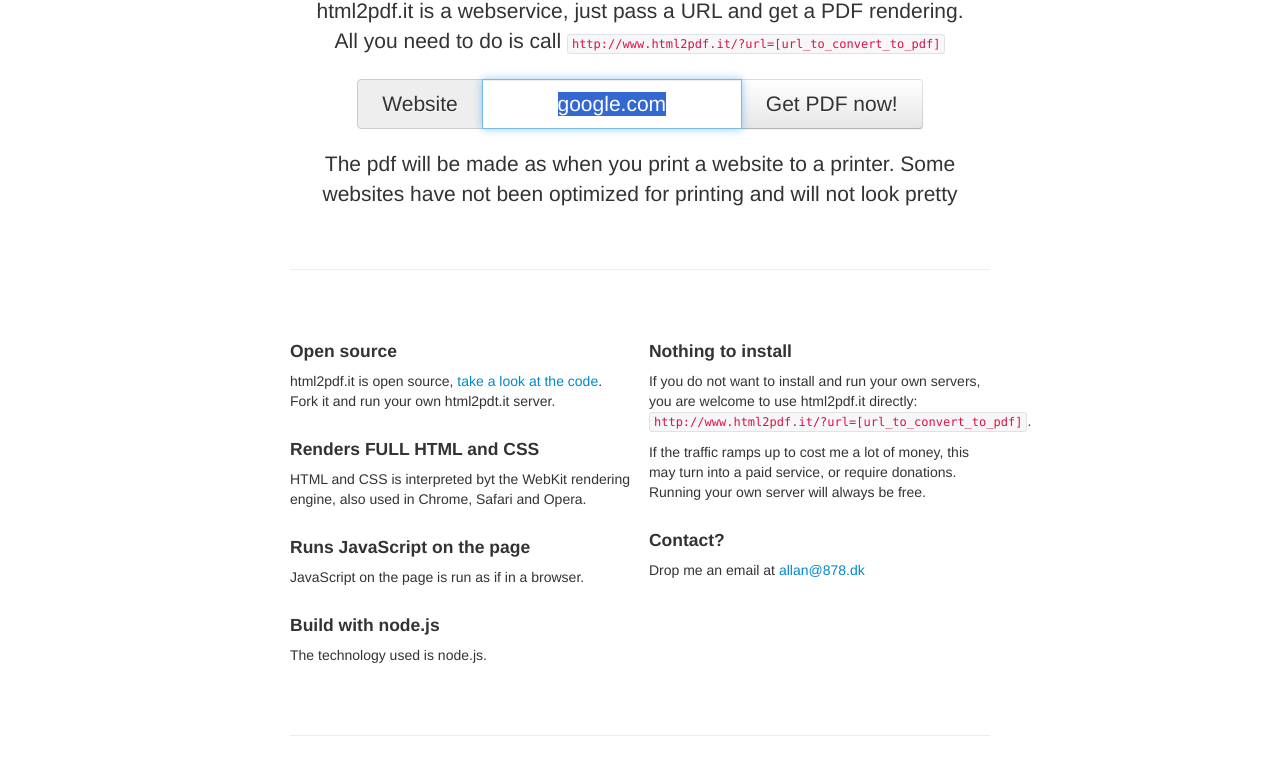
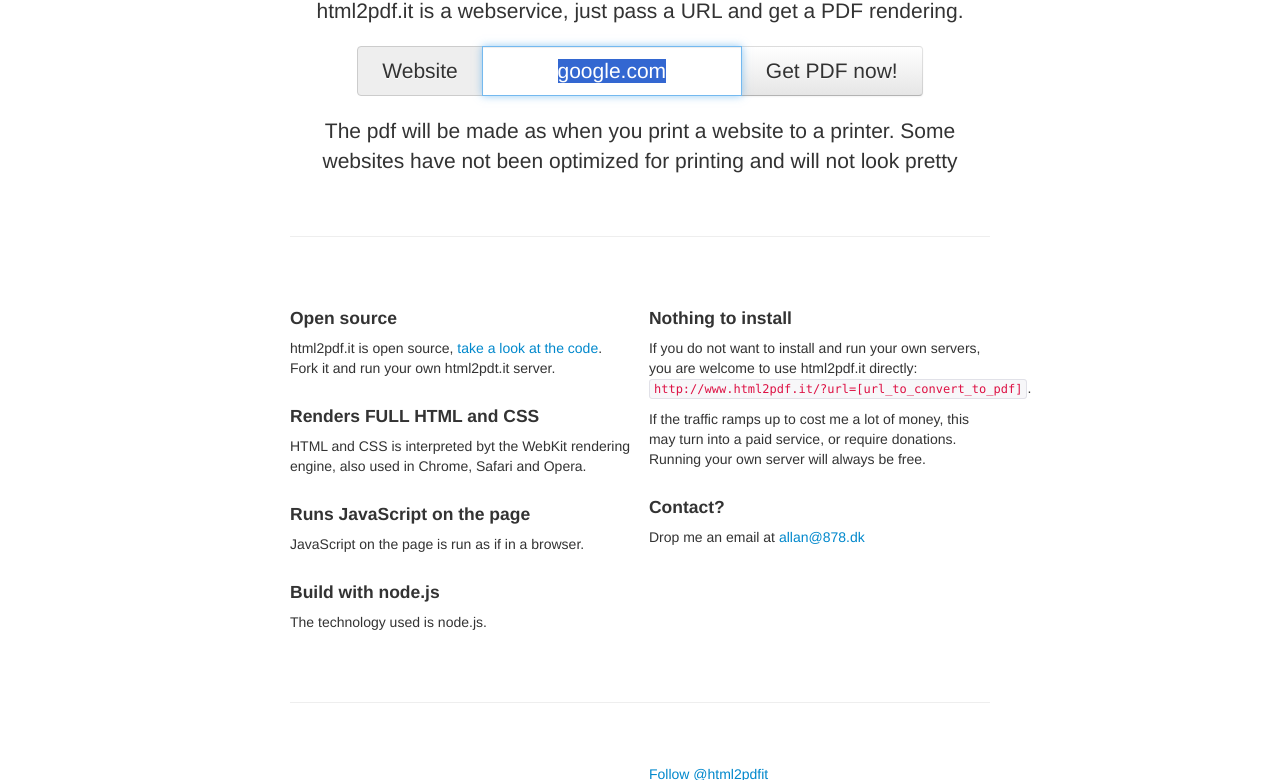
Before and after one commit to apilayer/html2pdf.it, a website: page public/index.html in a window 1280 px wide. Shown: the part 320-1100 px from the top of the page. Drawn offline with Linux system fonts and the light colour scheme.

Commit message:
update index.html

```diff
--- a/public/index.html
+++ b/public/index.html
@@ -90,8 +90,7 @@
 			fjs.parentNode.insertBefore(js, fjs);
 		}(document, 'script', 'facebook-jssdk'));</script>
 
-		<p class="lead">html2pdf.it is a webservice, just pass a URL and get a PDF rendering.<br/>
-			All you need to do is call <code>http://www.html2pdf.it/?url=[url_to_convert_to_pdf]</code></p>
+		<p class="lead">html2pdf.it is a webservice, just pass a URL and get a PDF rendering.</p>
 
 		<script type="text/javascript" src="/js/spin.min.js"></script>
 		<script type="text/javascript">
```
